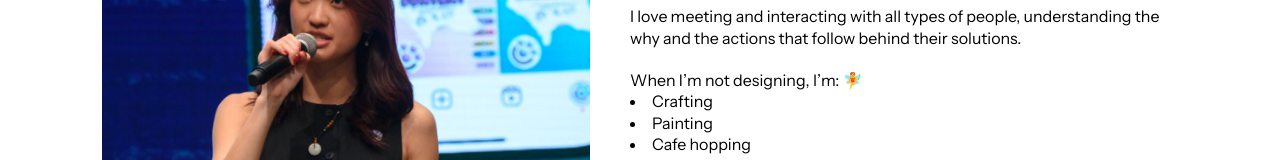
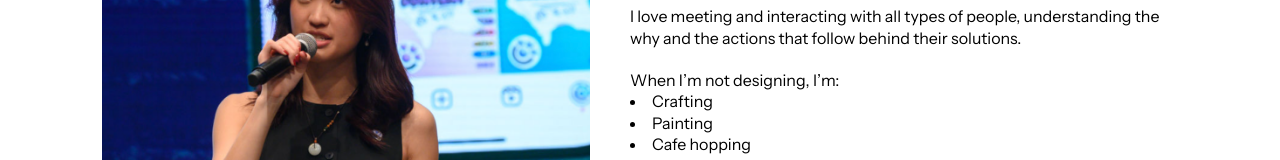
Before and after one commit to kat101-commits/portfolio, a Next.js app: page /about in a window 1280 px wide. Shown: the part 264-424 px from the top of the page. Built offline with nearby package versions, Linux system fonts and the light colour scheme; a web font is replaced by a local one.

Commit message:
Remove emoji after "When I'm not designing, I'm:"

```diff
--- a/app/about/page.tsx
+++ b/app/about/page.tsx
@@ -54,10 +54,7 @@ function BioRow() {
             solutions.
           </p>
           <div>
-            <p>
-              When I&rsquo;m not designing, I&rsquo;m:{" "}
-              <span aria-hidden="true">🧚</span>
-            </p>
+            <p>When I&rsquo;m not designing, I&rsquo;m:</p>
             <ul className="list-disc list-inside">
               <li>Crafting</li>
               <li>Painting</li>
```
